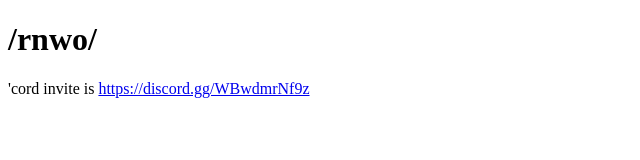
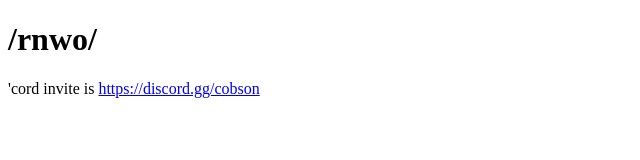
Before and after one commit to rnwo/rnwo.github.io, a plain HTML site: page index.html in a window 1280 px wide. Shown: the full height of the page, 0-640 px from the left. Drawn offline with Linux system fonts and the light colour scheme.

Commit message:
Update index.html

```diff
--- a/index.html
+++ b/index.html
@@ -4,8 +4,7 @@
         <title>RNWO</title>
     </head>
     <body>
-
         <h1>/rnwo/</h1>
-        <p>'cord invite is <a href="https://discord.gg/WBwdmrNf9z">https://discord.gg/WBwdmrNf9z</a></p>
+        <p>'cord invite is <a href="https://discord.gg/cobson">https://discord.gg/cobson</a></p>
     </body>
 </html>
```
